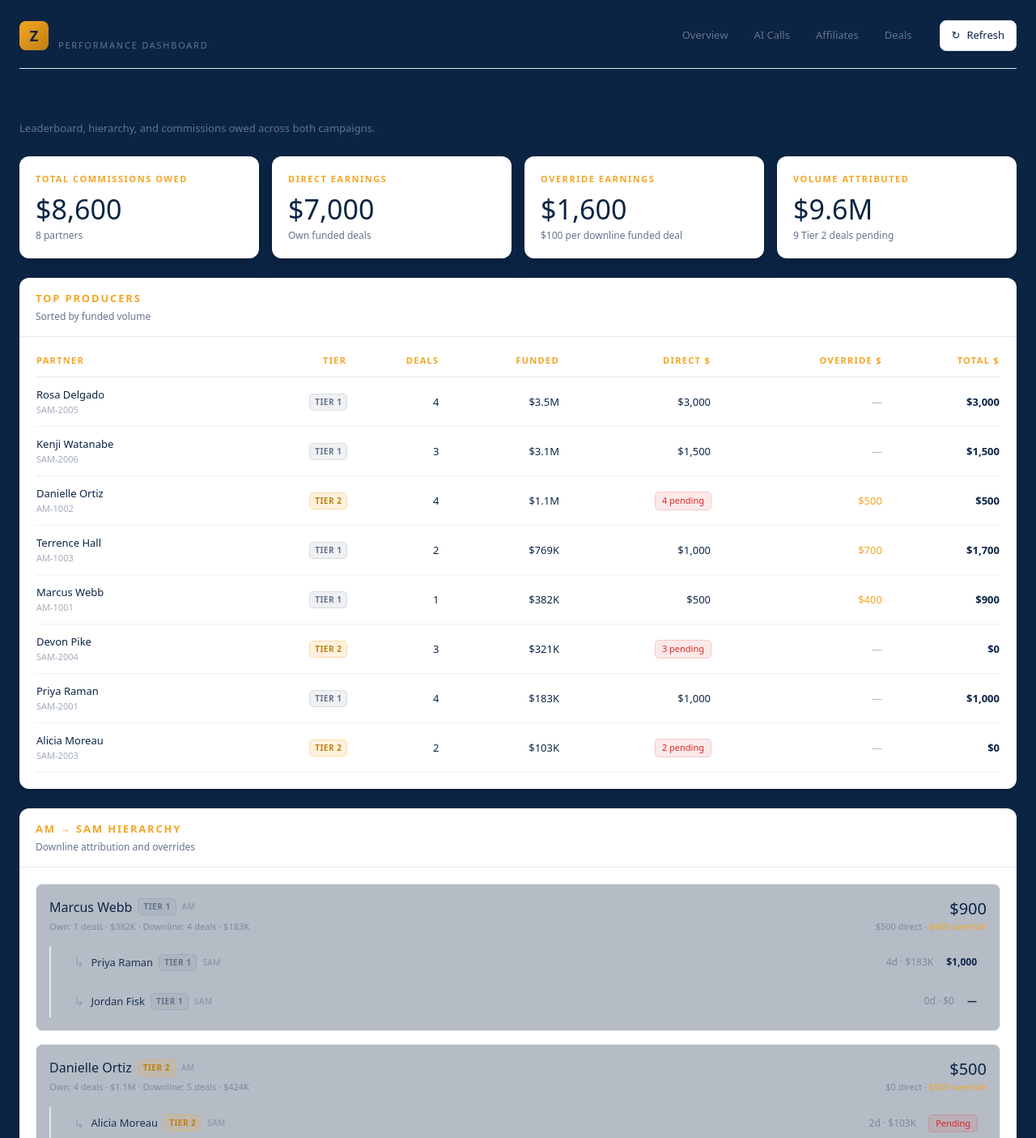
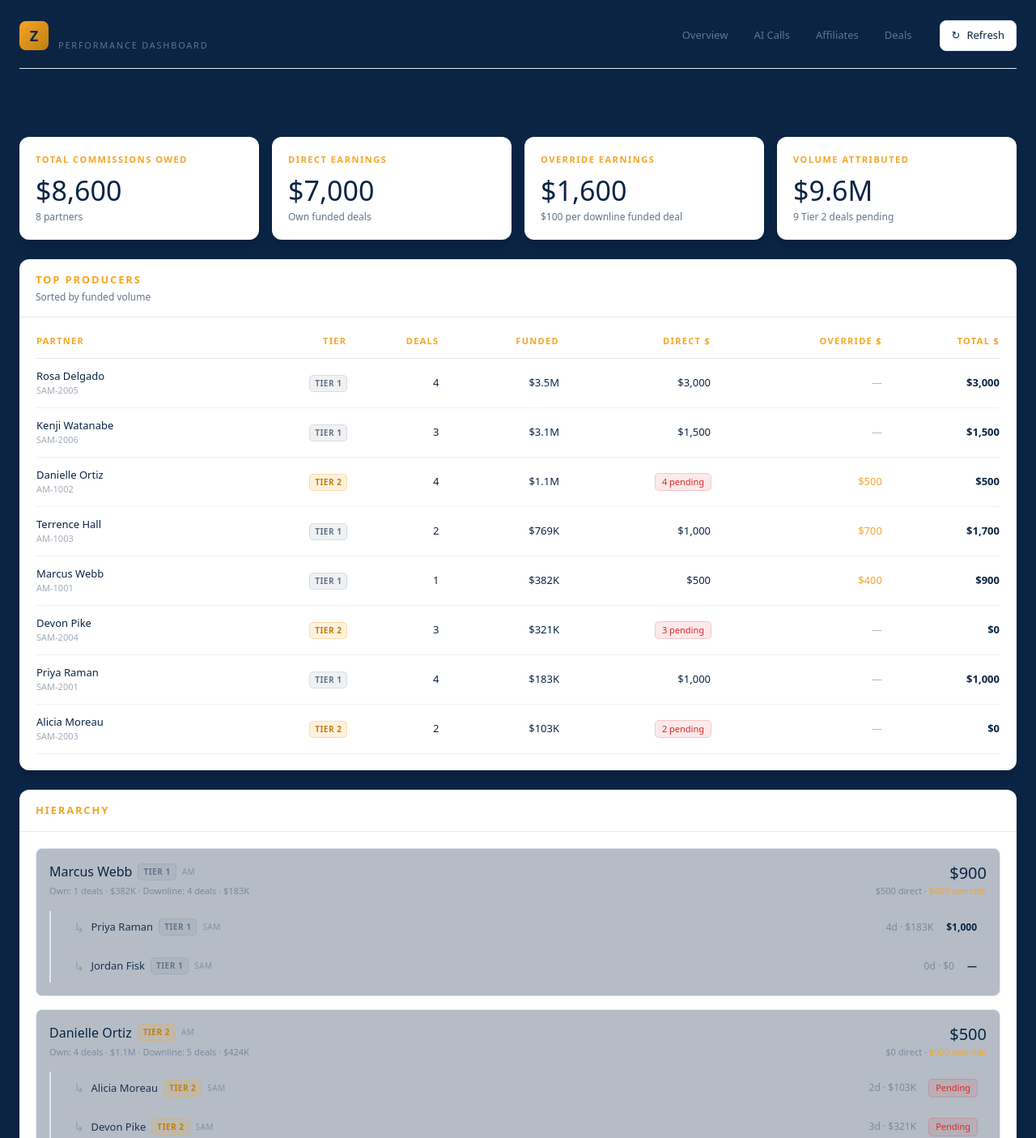
Before and after one commit to ZeusCommercial/Dashboard-, a Next.js app: page /affiliates in a window 1280 px wide. Shown: the top 1405 px of the page at 81% size. Built offline with nearby package versions, Linux system fonts and the light colour scheme.

Commit message:
page.tsx
Removed the subtitle from the AM → SAM Hierarchy card and updated the title.

```diff
--- a/src/app/affiliates/page.tsx
+++ b/src/app/affiliates/page.tsx
@@ -29,7 +29,6 @@ export default async function AffiliatesPage({
       <div>
         <h1 className="font-display text-2xl text-bright">Partner Network</h1>
         <p className="mt-1 text-[13px] text-muted">
-          Leaderboard, hierarchy, and commissions owed across both campaigns.
         </p>
       </div>
 
@@ -112,8 +111,8 @@ export default async function AffiliatesPage({
       </Card>
 
       <Card
-        title="AM → SAM Hierarchy"
-        subtitle="Downline attribution and overrides"
+        title=" Hierarchy"
+
       >
         {tree.length === 0 ? (
         <div className="py-10 text-center text-[13px] text-muted/70">
```
